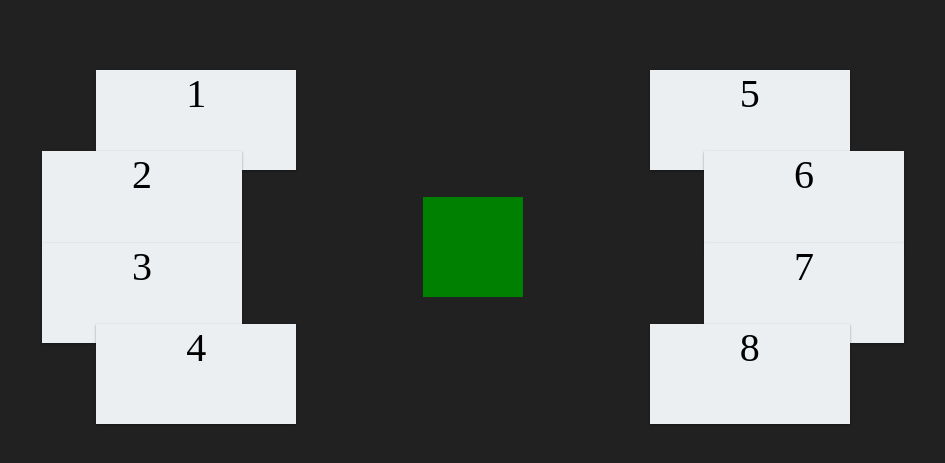
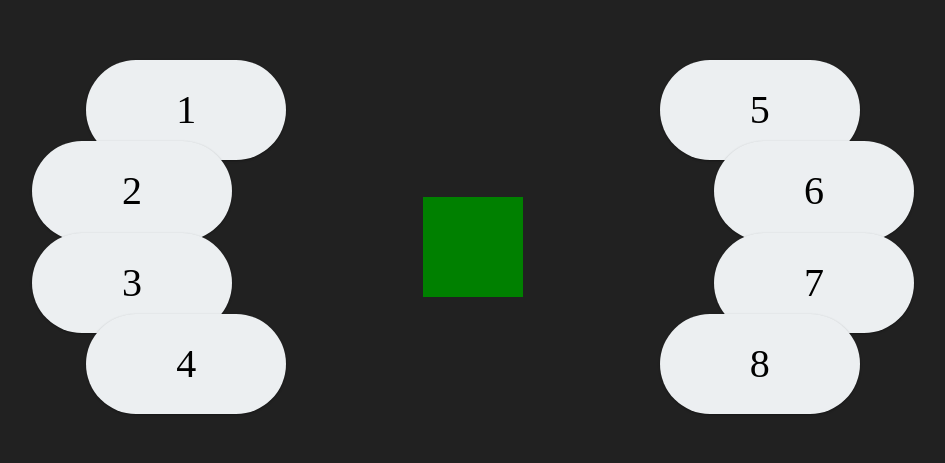
Before and after one commit to mbhs/magnet-new, a plain HTML site: page index.html in a window 1280 px wide. Shown: the part 153-616 px from the top of the page, without its empty margins (167-1112 px from the left). Drawn offline with Linux system fonts and the light colour scheme.

Commit message:
changed buttons as test

```diff
--- a/styles.css
+++ b/styles.css
@@ -55,6 +55,10 @@ body, html {
 .btn {
 	width: 200px;
 	height: 100px;
+  border-radius:100px;
+  margin:10px;
+  line-height:100px;
+  text-align:center;
 	justify-content: center;
 	color:black;
 	background-color:white;
```
